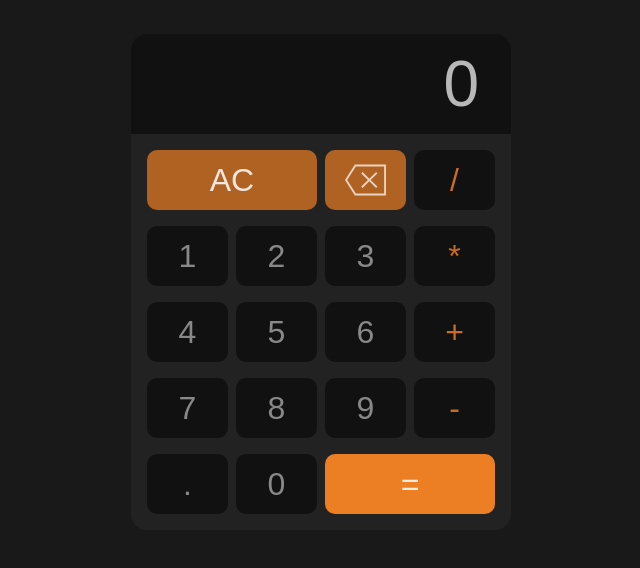
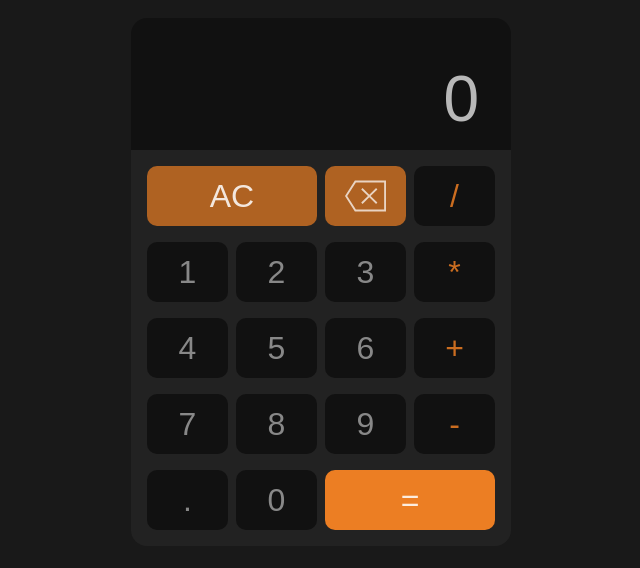
Before and after one commit to Renato-Valente/react-calculator, a React (Vite) app: page / in a window 1280 px wide. Shown: the part 118-686 px from the top of the page, without its empty margins (319-959 px from the left). Built offline with nearby package versions, Linux system fonts and the light colour scheme; the HTML template or start-up script is replaced by a standard one.

Commit message:
enhanced screen so it can display 2 numbers (current and last)

```diff
--- a/src/App.tsx
+++ b/src/App.tsx
@@ -1,25 +1,27 @@
 import { useState } from 'react'
 import './App.css'
-import NumberBox from './components/NumberBox.tsx'
-import DeleteBox from './components/DeleteBox.tsx'
-import ClearBox from './components/ClearBox.tsx';
-import OperatorBox from './components/OperatorBox.tsx';
-import EqualsBox from './components/EqualsBox.tsx';
+import NumberBox from './components/buttons/NumberBox.tsx'
+import DeleteBox from './components/buttons/DeleteBox.tsx'
+import ClearBox from './components/buttons/ClearBox.tsx';
+import OperatorBox from './components/buttons/OperatorBox.tsx';
+import EqualsBox from './components/buttons/EqualsBox.tsx';
+
+import Screen from './components/Screen.tsx';
 
 
 function App() {
 
   const [screenValue, setScreenValue] = useState('0');
+  const [lastValue, setLastValue] = useState(' ');
 
   return (
     <>
       <div className="container">
-        <div className="top-container">
-          {screenValue}
-        </div>
+
+        <Screen lastValue={lastValue} currentValue={screenValue}/>
 
         <div className="bottom-container">
-            <ClearBox setScreen={setScreenValue}/>
+            <ClearBox setScreen={setScreenValue} setLastValue={setLastValue}/>
             <DeleteBox setScreen={setScreenValue}/>
             <OperatorBox value={'/'}/>
             <NumberBox value={'1'} setScreen={setScreenValue}/>
@@ -36,7 +38,7 @@ function App() {
             <OperatorBox value={'-'}/>
             <NumberBox value={'.'} setScreen={setScreenValue}/>
             <NumberBox value={'0'} setScreen={setScreenValue}/>
-            <EqualsBox setScreen={setScreenValue}/>
+            <EqualsBox setScreen={setScreenValue} setLastValue={setLastValue}/>
 
         </div>
       </div>
--- /dev/null
+++ b/src/components/Screen.css
@@ -0,0 +1,23 @@
+
+.screen {
+    width: 100%;
+    background-color: #111;
+    padding: 1rem 2rem;
+    color: rgba(255, 255, 255, 0.7);
+
+}
+
+.last-value {
+    height: 30px;
+}
+
+.current-value {
+    font-size: 4rem;
+    height: 70px;
+}
+
+.last-value, .current-value {
+    display: flex;
+    align-items: center;
+    justify-content: end;
+}
--- /dev/null
+++ b/src/components/Screen.tsx
@@ -0,0 +1,24 @@
+import './Screen.css'
+
+interface ScreenType {
+    lastValue: string,
+    currentValue: string
+}
+
+const Screen = (props: ScreenType) => {
+
+    const {lastValue, currentValue} = props;
+
+    return (
+
+        <div className="screen">
+            <div className="last-value">{lastValue}</div>
+            <div className="current-value">{currentValue}</div>
+        </div>
+/*         <div className="screen">
+            {currentValue}
+        </div> */
+    )
+}
+
+export default Screen;
--- a/src/components/ClearBox.tsx
+++ b/src/components/buttons/ClearBox.tsx
@@ -1,13 +1,15 @@
 
 interface ClearBoxType {
     setScreen: (value: React.SetStateAction<string>) => any;
+    setLastValue: (value: React.SetStateAction<string>) => any;
 }
 
 const ClearBox = (props: ClearBoxType) => {
 
-    const {setScreen} = props;
+    const {setScreen, setLastValue} = props;
     const touchStart = (e: React.TouchEvent<HTMLDivElement>) => {
         setScreen('0');
+        setLastValue('0');
         e.currentTarget.style.transform = 'scale(0.9)';
         e.currentTarget.style.transitionDuration = '0.2s';
     }
--- a/src/components/DeleteBox.tsx
+++ b/src/components/buttons/DeleteBox.tsx
@@ -1,4 +1,4 @@
-import backspace from '../assets/backspace.svg'
+import backspace from '../../assets/backspace.svg'
 
 interface DeleteBoxType {
     setScreen: (value: React.SetStateAction<string>) => any;
--- a/src/components/EqualsBox.tsx
+++ b/src/components/buttons/EqualsBox.tsx
@@ -1,12 +1,18 @@
 
 interface EqualsBoxType {
     setScreen: (value: React.SetStateAction<string>) => any;
+    setLastValue: (value: React.SetStateAction<string>) => any;
 }
 
 const EqualsBox = (props: EqualsBoxType) => {
 
+    const {setLastValue} = props;
+
     const touchStart = (e: React.TouchEvent<HTMLDivElement>) => {
         console.log(e.touches[0].clientX);
+        setLastValue((prev) => {
+            return(prev + '2');
+        })
         e.currentTarget.style.transform = 'scale(0.9)';
         e.currentTarget.style.transitionDuration = '0.2s';
     }
```
Also changed, not shown: src/components/buttons/NumberBox.tsx (renamed from src/components/NumberBox.tsx), src/components/buttons/OperatorBox.tsx (renamed from src/components/OperatorBox.tsx).
